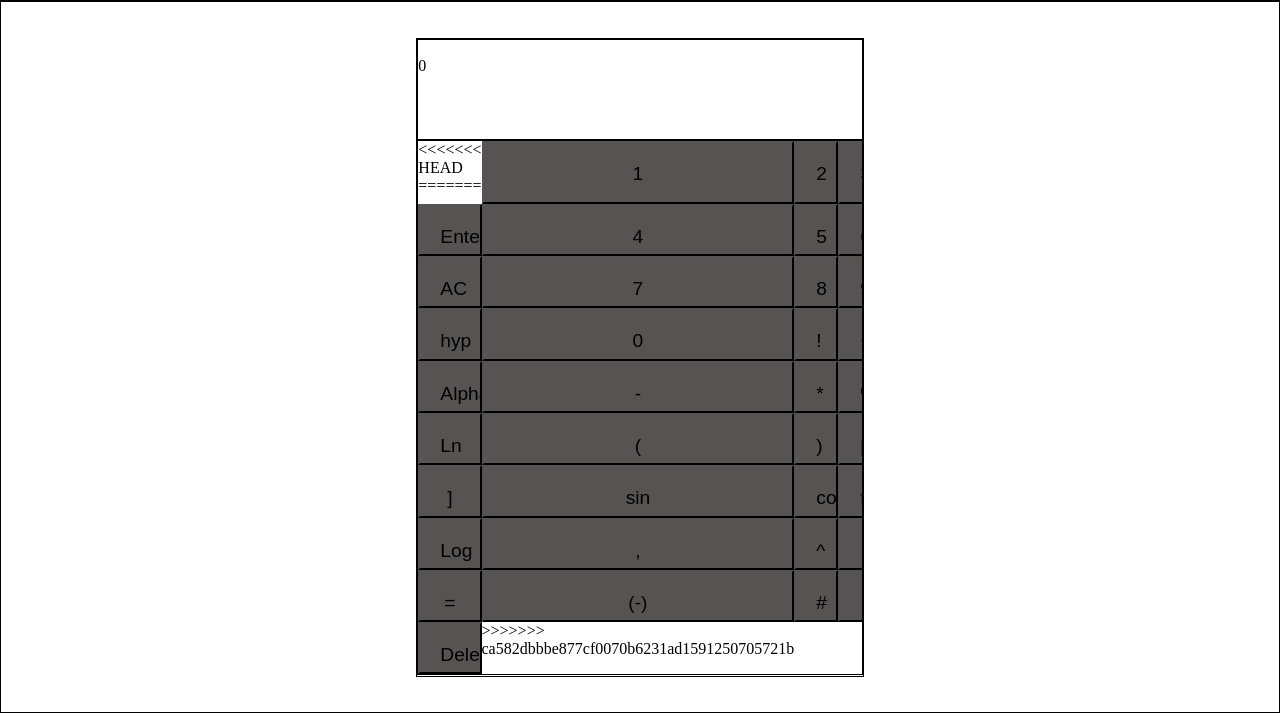
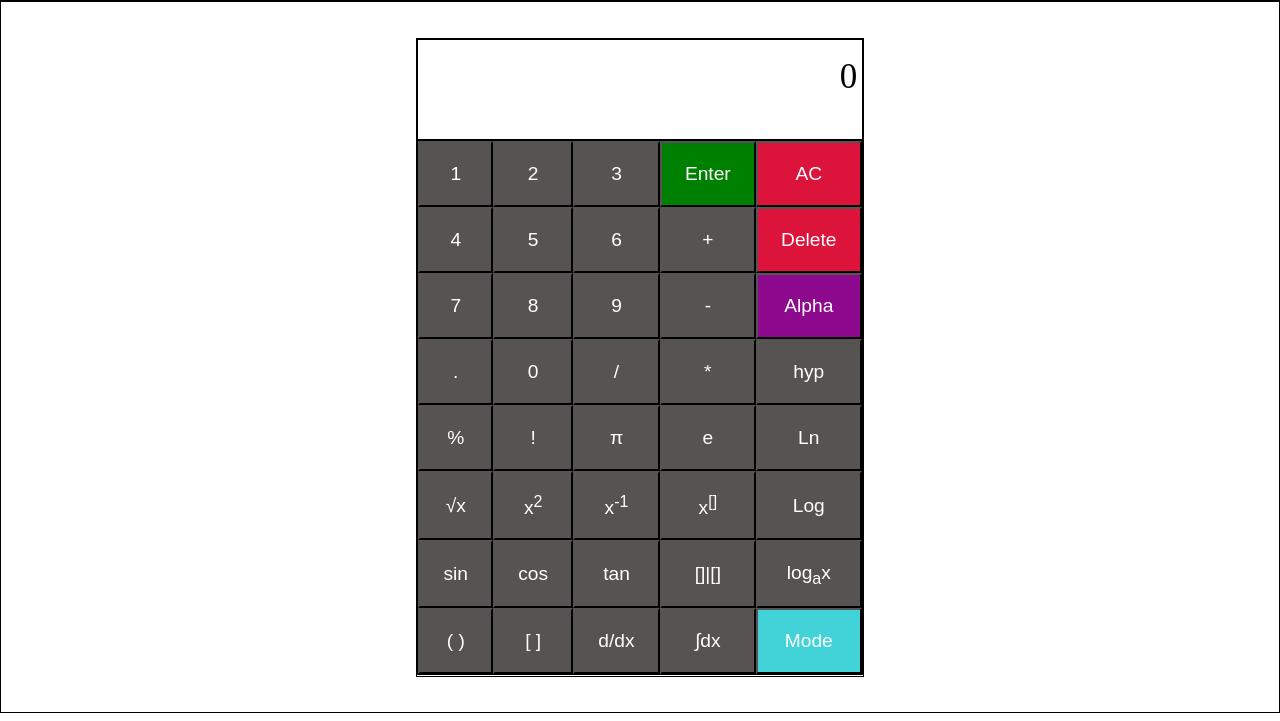
Before and after one commit to puneetdwivedi/scientific-calcultor, a plain HTML site: page index.html in a window 1280 px wide. Shown: the part 79-800 px from the top of the page. Drawn offline with Linux system fonts and the light colour scheme.

Commit message:
added js file and update button alignment:

```diff
--- a/calc.css
+++ b/calc.css
@@ -1,13 +1,11 @@
 @import url('https://fonts.googleapis.com/css2?family=Noto+Sans+JP:wght@300&display=swap');
 
 :root{
-<<<<<<< HEAD
-    --blue: grey;
-=======
-    --blue: #13dbd1d0;
->>>>>>> ca582dbbbe877cf0070b6231ad1591250705721b
+    --headerbg: #13dbd1d0;
     --fsinscreen: 35px;
+    --buttonbg: rgb(87, 83, 83);
     --ffincalc: 'Noto Sans JP', sans-serif;
+    --buttoncolor: white;
 }
 body{
     padding: 0;
@@ -24,7 +22,7 @@ header{
     display: flex;
     justify-content: center;
     align-items: center;
-    background-color: var(--blue);
+    background-color: var(--headerbg);
 }
 .maincontainer{
     width: 100%;
@@ -45,30 +43,24 @@ header{
     height: 16%;
     border: 1px black solid;
     font-size: var(--fsinscreen);
-<<<<<<< HEAD
     text-align: end;
     padding-top: 4%;
     padding-right: 1%;
-=======
-
->>>>>>> ca582dbbbe877cf0070b6231ad1591250705721b
 }
 .calc-button-container{
     width: 100%;
     height: 84%;
     border: 1px black solid;
-
-
-}
-.calc-button-container{
     display:grid;
-    grid-template-columns: auto auto auto auto;
+    grid-template-columns: auto auto auto auto auto;
 }
 .calc-button-container button{
     padding: 20px;
     font-size: 1.2rem;
     transition: .2s all linear;
-    background-color: rgb(87, 83, 83);
+    background-color: var(--buttonbg);
+    color: var(--buttoncolor);
+
 }
 .calc-button-container button:hover{
     background: #24cdd3dc;
@@ -76,6 +68,15 @@ header{
 .calc-button-container button:active{
     background-color: #bdbdbd;
 }
-.del{
+#enter{
+    background-color: green;
+}
+#ac,#del{
     background-color: crimson;
 }
+#alpha{
+    background-color: rgb(141, 9, 141);
+}
+#mode{
+    background-color:#24cdd3dc;
+}
--- /dev/null
+++ b/calc.js
@@ -0,0 +1,21 @@
+console.log("hello")
+let numbers=document.getElementsByClassName("numbers");
+for(let i=0;i<numbers.length;i++){
+    numbers[i].addEventListener('click',()=>{
+        let x=numbers[i].innerText;
+        let screendata=document.getElementsByClassName('calc-screen')[0];
+
+        if(screendata.innerText == "0"){
+            screendata.innerText=x;
+        }
+        else{
+            screendata.innerText+=x;
+        }
+    });
+}
+
+let enterbutton=document.getElementById("enter");
+enterbutton.addEventListener('click',()=>{
+    let expression=document.getElementsByClassName('calc-screen')[0].innerText;
+
+});
--- a/index.html
+++ b/index.html
@@ -17,50 +17,50 @@
         <div class="calculatorbody">
             <div class="calc-screen">0</div>
             <div class="calc-button-container">
-<<<<<<< HEAD
-
-=======
-                <button>1</button>
-                <button>2</button>
-                <button>3</button>
-                <button class="del">Enter</button>
-                <button>4</button>
-                <button>5</button>
-                <button>6</button>
-                <button>AC</button>
-                <button>7</button>
-                <button>8</button>
-                <button>9</button>
+                <button class="numbers number2">1</button>
+                <button class="numbers number1">2</button>
+                <button class="numbers number3">3</button>
+                <button id="enter">Enter</button>
+                <button id="ac">AC</button>
+                <button class="numbers number4">4</button>
+                <button class="numbers number5">5</button>
+                <button class="numbers number6">6</button>
+                <button>+</button>
+                <button id="del">Delete</button>
+                <button class="numbers number7">7</button>
+                <button class="numbers number8">8</button>
+                <button class="numbers number9">9</button>
+                <button>-</button>
+                <button id="alpha">Alpha</button>
+                <button>.</button>
+                <button class="numbers number0">0</button>
+                <button>/</button>
+                <button>*</button>
                 <button>hyp</button>
-                <button>0</button>
+                <button>%</button>
                 <button>!</button>
-                <button>+</button>
-                <button>Alpha</button>
-                <button>-</button>
-                <button>*</button>
-                <button>%</button>
+                <button>π</button>
+                <button>e</button>
                 <button>Ln</button>
-                <button>(</button>
-                <button>)</button>
-                <button>[</button>
-                <button>]</button>
+                <button>√x</button>
+                <button>x<sup>2</sup></button>
+                <button>x<sup>-1</sup></button>
+                <button>x<sup>[]</sup></button>
+                <button>Log</button>
                 <button>sin</button>
                 <button>cos</button>
                 <button>tan</button>
-                <button>Log</button>
-                <button>,</button>
-                <button>^</button>
-                <button>,</button>
-                <button>=</button>
-                <button>(-)</button>
-                <button>#</button>
-                <button>.</button>
-                <button class="del">Delete</button>
-
->>>>>>> ca582dbbbe877cf0070b6231ad1591250705721b
+                <button>[]|[]</button>
+                <button>log<sub>a</sub>x</button>
+                <button>( )</button>
+                <button>[ ]</button>
+                <button>d/dx</button>
+                <button>∫dx</button>
+                <button id="mode">Mode</button>
             </div>
         </div>
     </div>
+    <script src="calc.js"></script>
 </body>
 
 </html>
```
